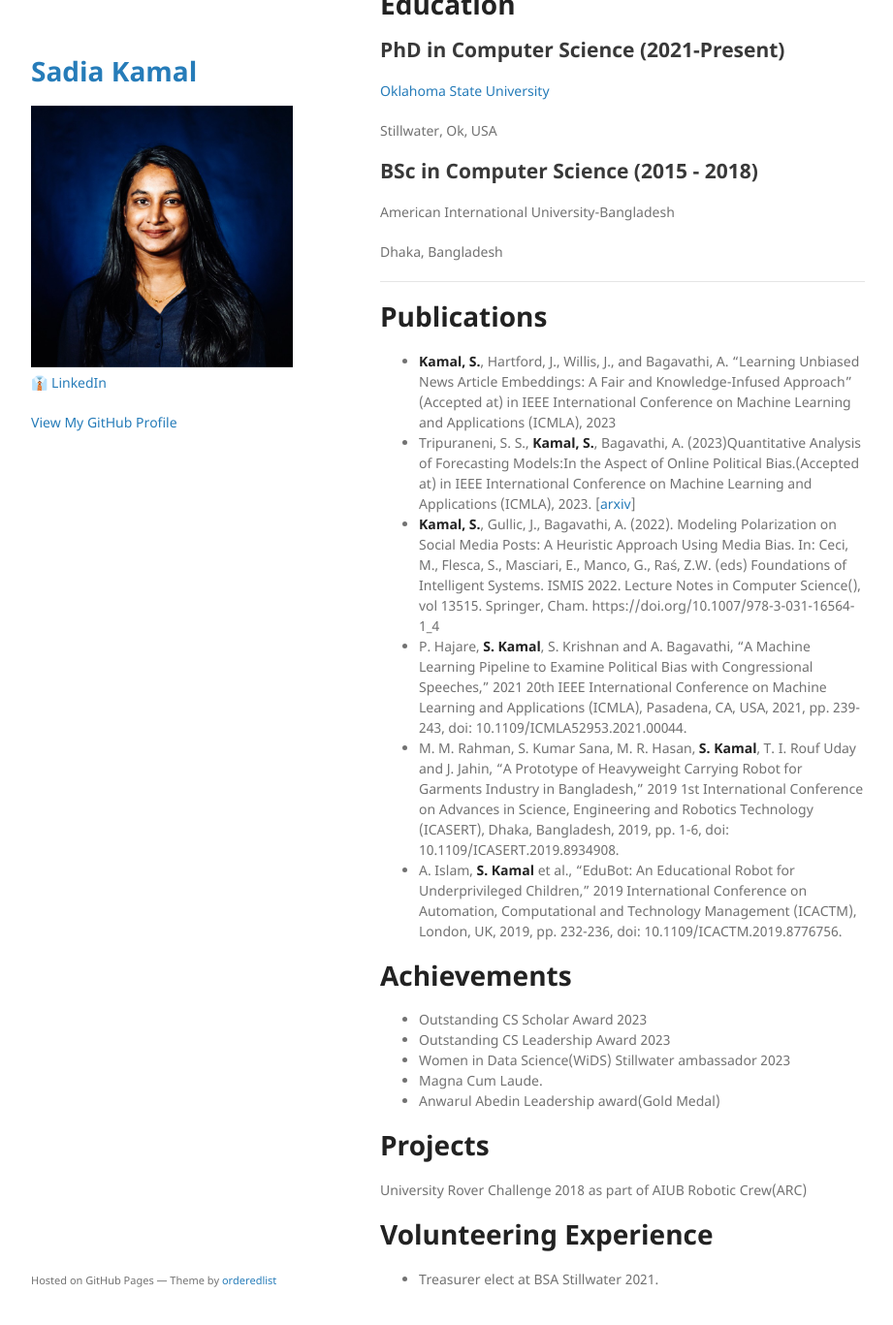
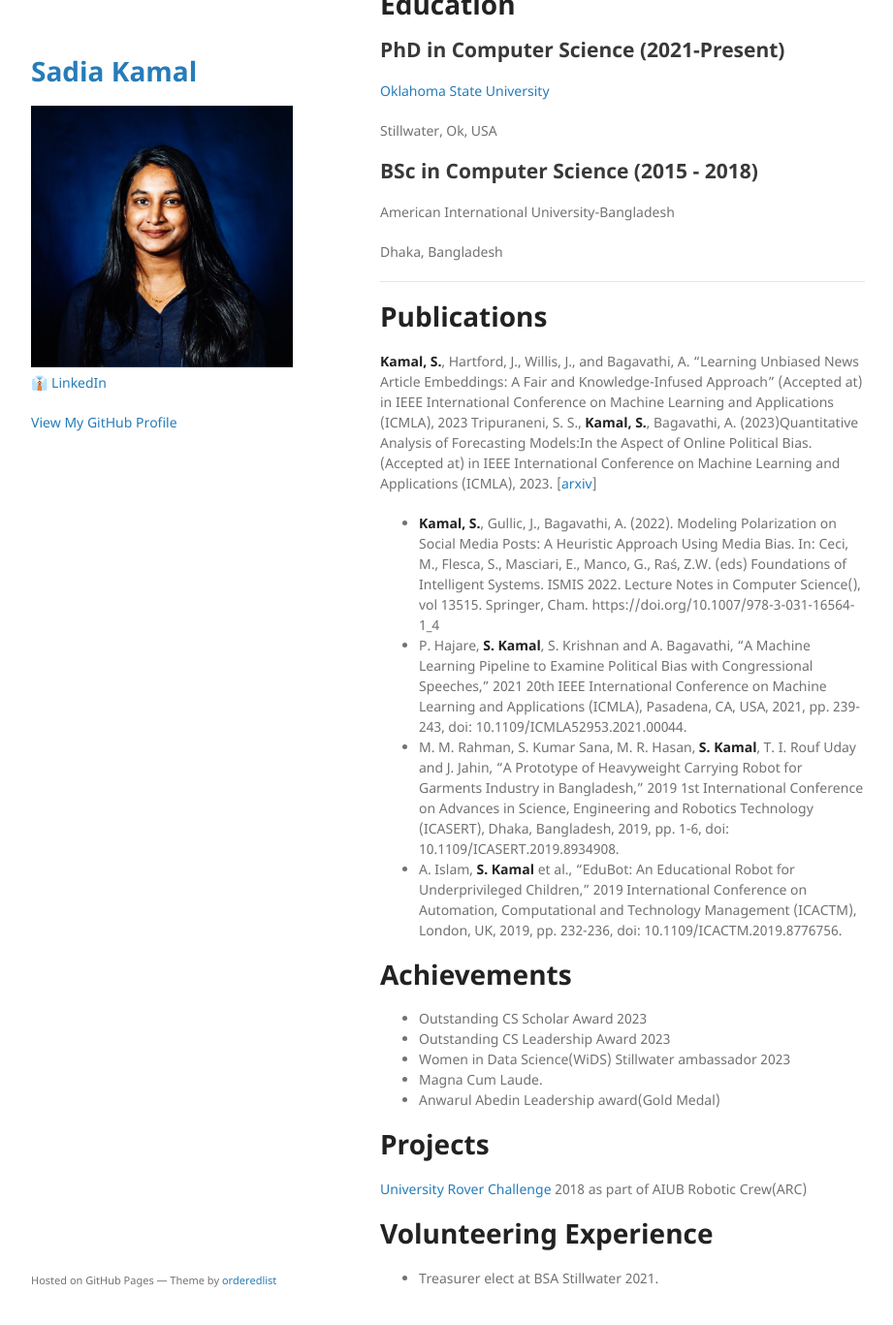
Before and after one commit to sadiakamal/sadiakamal.github.io, a Jekyll site: the page built from index.md, in a window 1280 px wide and 1400 px high, scrolled down 245 px. Shown: the top 1367 px of the window at 97% size, without its empty margins (178-1099 px from the left). Built offline with Jekyll 4.4.1, drawn with Linux system fonts in a browser that asks for light colours.

```diff
--- a/index.md
+++ b/index.md
@@ -26,8 +26,8 @@ Dhaka, Bangladesh
 ---
 # Publications
 
-* **Kamal, S.**, Hartford, J., Willis, J., and Bagavathi, A. “Learning Unbiased News Article Embeddings: A Fair and Knowledge-Infused Approach” (Accepted at) in IEEE International Conference on Machine Learning and Applications (ICMLA), 2023
-* Tripuraneni, S. S., **Kamal, S.**, Bagavathi, A. (2023)Quantitative Analysis of Forecasting Models:In the Aspect of Online Political Bias.(Accepted at) in IEEE International Conference on Machine Learning and Applications (ICMLA), 2023. [[arxiv](https://arxiv.org/abs/2309.05589)]
+**Kamal, S.**, Hartford, J., Willis, J., and Bagavathi, A. “Learning Unbiased News Article Embeddings: A Fair and Knowledge-Infused Approach” (Accepted at) in IEEE International Conference on Machine Learning and Applications (ICMLA), 2023
+Tripuraneni, S. S., **Kamal, S.**, Bagavathi, A. (2023)Quantitative Analysis of Forecasting Models:In the Aspect of Online Political Bias.(Accepted at) in IEEE International Conference on Machine Learning and Applications (ICMLA), 2023. [[arxiv](https://arxiv.org/abs/2309.05589)]
 * **Kamal, S.**, Gullic, J., Bagavathi, A. (2022). Modeling Polarization on Social Media Posts: A Heuristic Approach Using Media Bias. In: Ceci, M., Flesca, S., Masciari, E., Manco, G., Raś, Z.W. (eds) Foundations of Intelligent Systems. ISMIS 2022. Lecture Notes in Computer Science(), vol 13515. Springer, Cham. https://doi.org/10.1007/978-3-031-16564-1_4
 * P. Hajare, **S. Kamal**, S. Krishnan and A. Bagavathi, "A Machine Learning Pipeline to Examine Political Bias with Congressional Speeches," 2021 20th IEEE International Conference on Machine Learning and Applications (ICMLA), Pasadena, CA, USA, 2021, pp. 239-243, doi: 10.1109/ICMLA52953.2021.00044.
 * M. M. Rahman, S. Kumar Sana, M. R. Hasan, **S. Kamal**, T. I. Rouf Uday and J. Jahin, "A Prototype of Heavyweight Carrying Robot for Garments Industry in Bangladesh," 2019 1st International Conference on Advances in Science, Engineering and Robotics Technology (ICASERT), Dhaka, Bangladesh, 2019, pp. 1-6, doi: 10.1109/ICASERT.2019.8934908.
@@ -43,7 +43,7 @@ Dhaka, Bangladesh
 * Anwarul Abedin Leadership award(Gold Medal)
 
 # Projects
-University Rover Challenge 2018 as part of AIUB Robotic Crew(ARC)
+[University Rover Challenge](https://urc.marssociety.org) 2018 as part of AIUB Robotic Crew(ARC)
 
 # Volunteering Experience
 * Treasurer elect at BSA Stillwater 2021.
```
